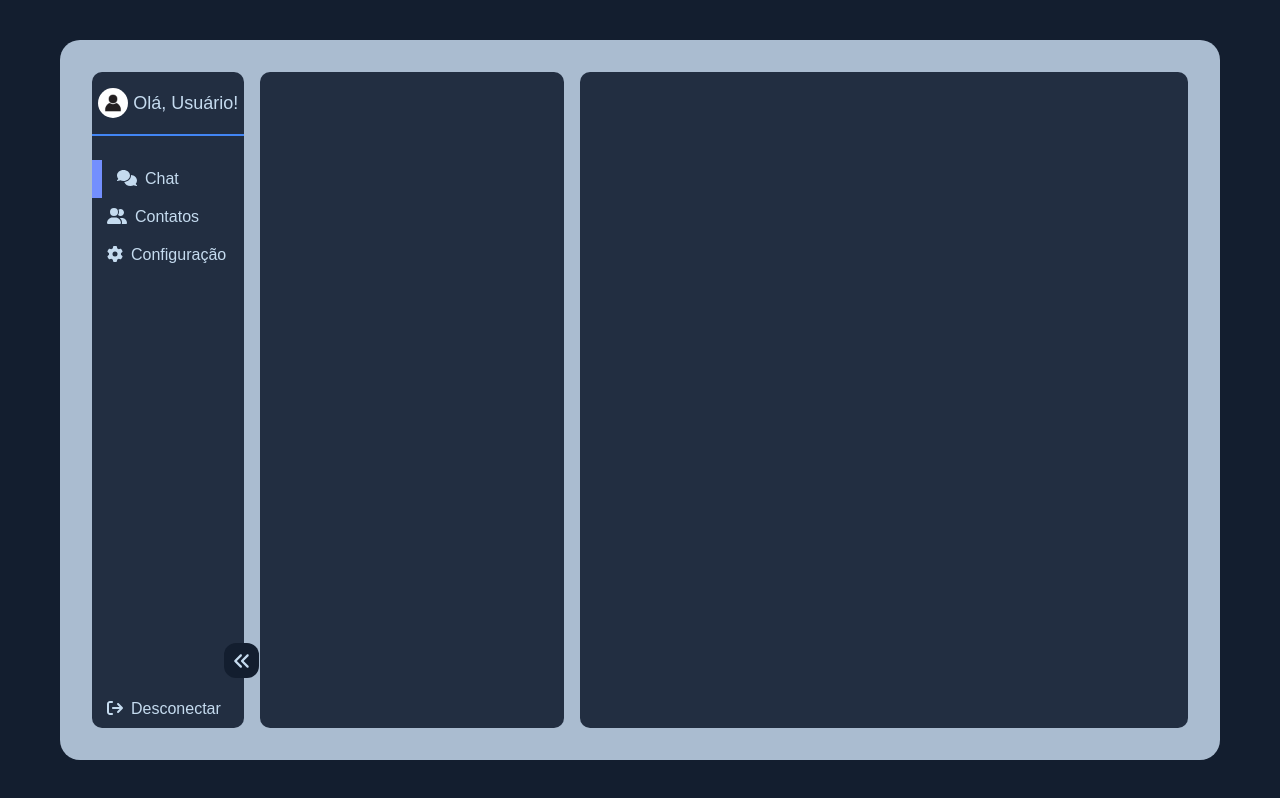
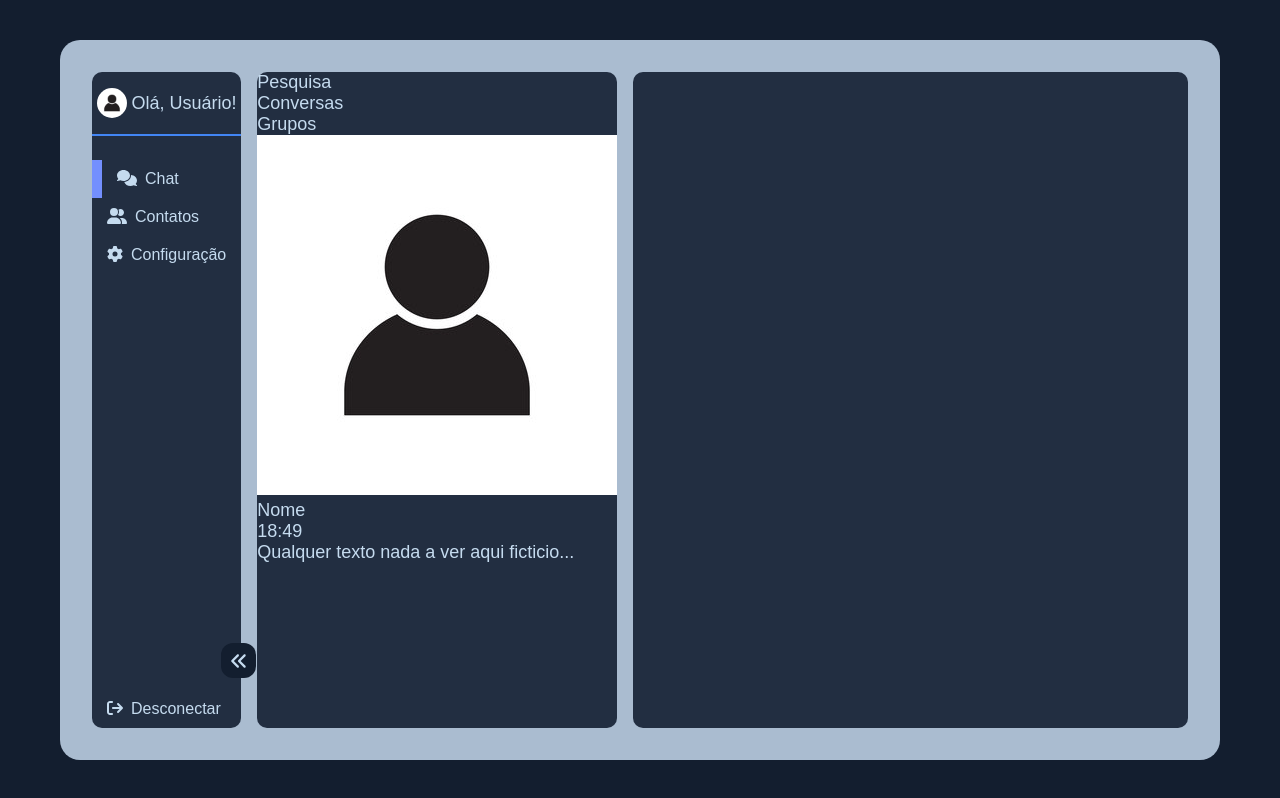
Before and after one commit to AdrielKlem/chatroom, a React (Vite) app: page / in a window 1280 px wide. Built offline with nearby package versions, Linux system fonts and the light colour scheme.

Commit message:
add structured inbox section

```diff
--- a/src/pages/Home/index.tsx
+++ b/src/pages/Home/index.tsx
@@ -58,7 +58,31 @@ export function Home() {
                         <IconArrow />
                     </CloseMenu>
                 </Menu>
-                <Inbox />
+                <Inbox>
+                    <div>Pesquisa</div>
+                    <div>
+                        <ul>
+                            <li>Conversas</li>
+                            <li>Grupos</li>
+                        </ul>
+                    </div>
+                    <div className='Inbox'>
+                        <ul>
+                            <li>
+                                <div className='chat'>
+                                    <img
+                                        src="./src/assets/UserAvatarDefault.png"
+                                        alt="Foto usuário" />
+                                    <p>Nome</p>
+                                    <div>
+                                        18:49
+                                    </div>
+                                    <p>Qualquer texto nada a ver aqui ficticio...</p>
+                                </div>
+                            </li>
+                        </ul>
+                    </div>
+                </Inbox>
                 <Chatting></Chatting>
             </Display>
         </Container>
```
